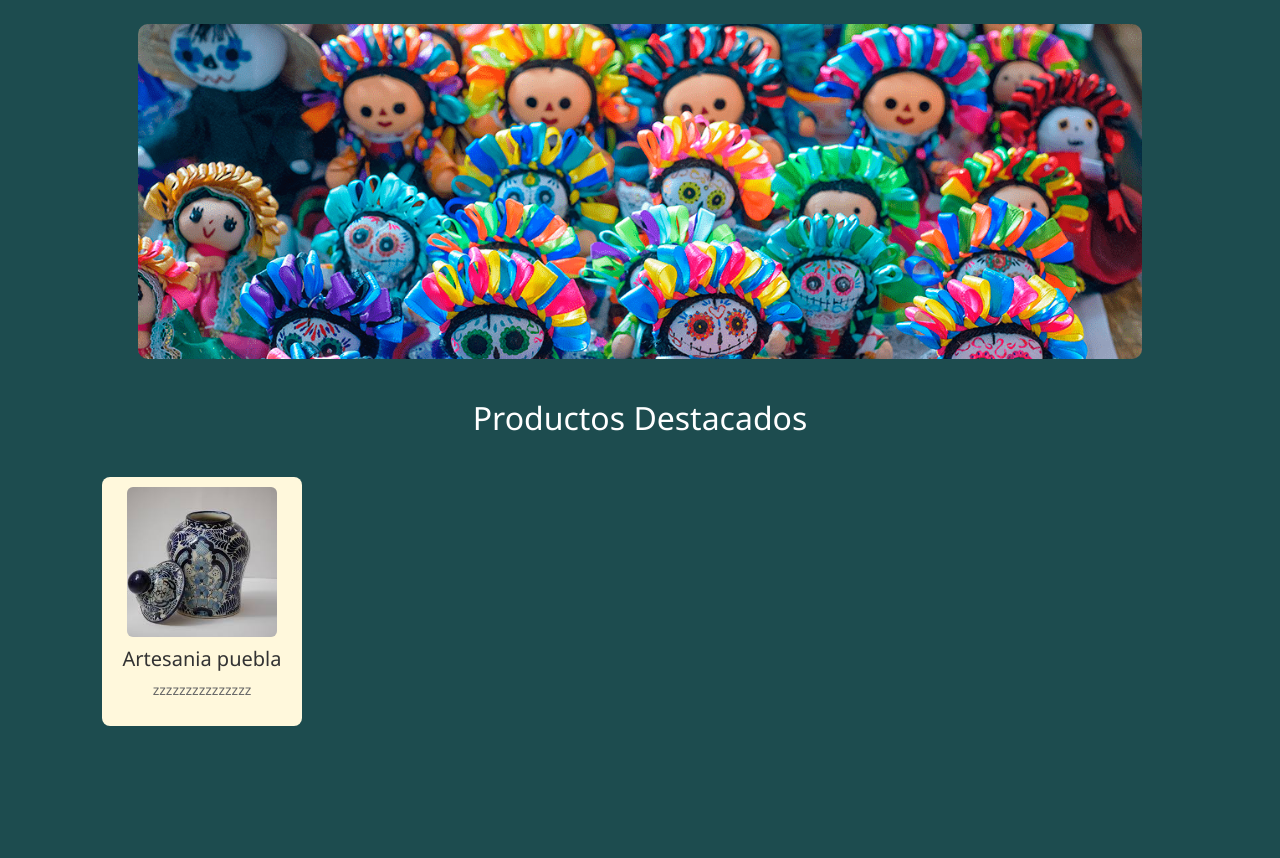
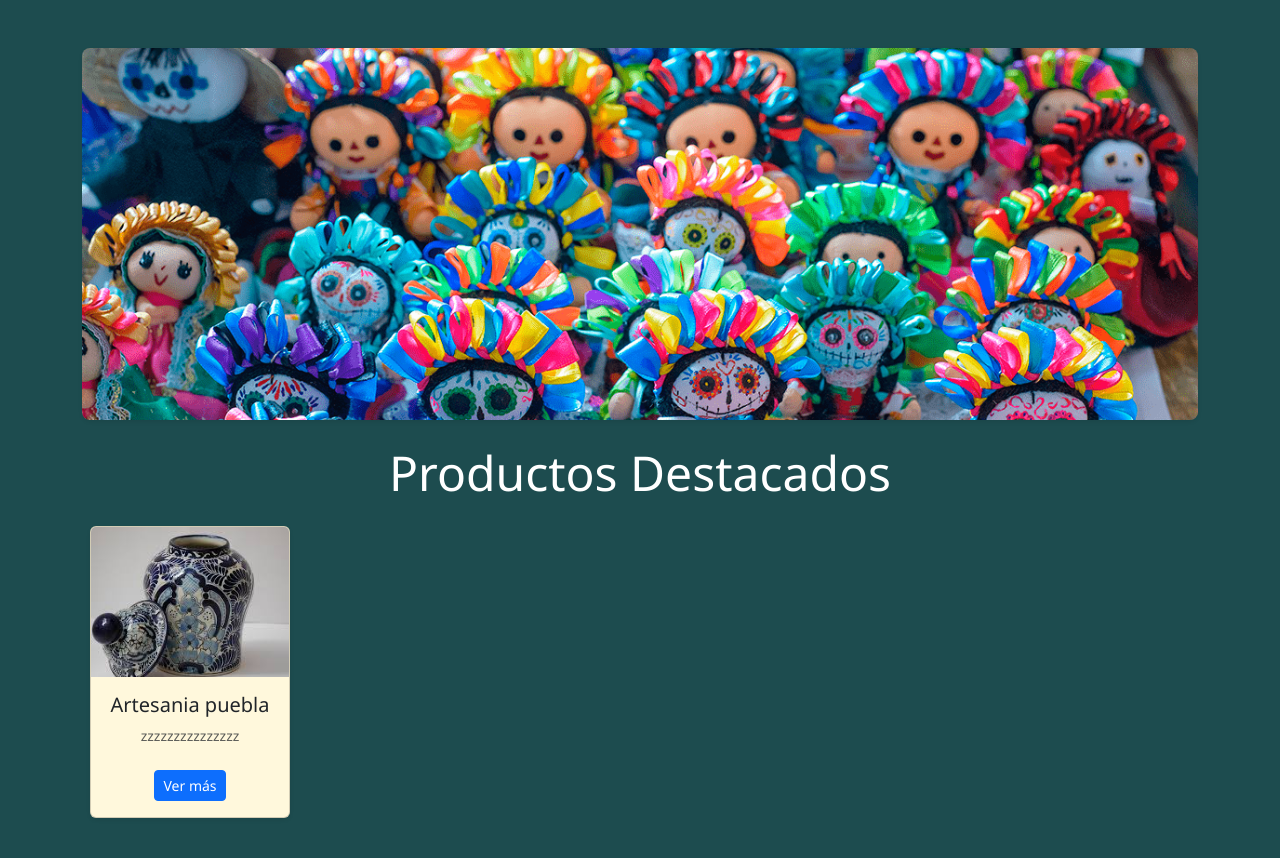
Before and after one commit to Bikembe/proyecto-equipo, a Django app: page / in a window 1280 px wide. Shown: the part 92-950 px from the top of the page. Before the commit the page ends 818 px from the top, so only its background shows below. Run offline with Django 4.2, Linux system fonts and the light colour scheme; data comes from the database, SQL or seed files in the repository.

Commit message:
Actualizar estilos de home.html

```diff
--- a/artesanias/core/templates/core/home.html
+++ b/artesanias/core/templates/core/home.html
@@ -3,21 +3,27 @@
 
 {% block content %}
 
-<div style="text-align: center; margin-bottom: 40px;">
-  <img src="{% static 'images/banner.png' %}" alt="Banner principal" style="max-width: 90%; height: auto; border-radius: 10px;">
+<div class="text-center my-4">
+    <img src="{% static 'images/banner.png' %}" alt="Banner principal" class="img-fluid rounded-3 shadow-sm">
 </div>
 
-<h2 style="color: white; text-align: center; margin-bottom: 20px;">Productos Destacados</h2>
-<div style="overflow-x: auto; display: flex; gap: 20px; padding: 20px;">
-  {% for producto in productos %}
-    {% if producto.destacado %}
-      <div style="min-width: 200px; background: #fff8dc; border-radius: 8px; padding: 10px; text-align: center;">
-        <img src="{{ producto.imagen.url }}" alt="{{ producto.nombre }}" style="max-width: 100%; height: 150px; object-fit: cover; border-radius: 6px;">
-        <h5 style="margin-top: 10px; color: #333;">{{ producto.nombre }}</h5>
-        <p style="font-size: 14px; color: #666;">{{ producto.descripcion|truncatechars:60 }}</p>
-      </div>
-    {% endif %}
-  {% endfor %}
+<h2 class="text-center my-4 display-5 text-white">Productos Destacados</h2>
+
+<div class="d-flex overflow-auto pb-3 custom-highlight-scroll">
+    {% for producto in productos %}
+        {% if producto.destacado %}
+            <div class="card flex-shrink-0 mx-2 shadow-sm" style="width: 200px; background-color: #fff8dc;">
+                {% if producto.imagen %}
+                    <img src="{{ producto.imagen.url }}" class="card-img-top" alt="{{ producto.nombre }}" style="height: 150px; object-fit: cover;">
+                {% endif %}
+                <div class="card-body text-center">
+                    <h5 class="card-title text-dark">{{ producto.nombre }}</h5>
+                    <p class="card-text text-muted small">{{ producto.descripcion|truncatechars:60 }}</p>
+                    <a href="{% url 'detalle_producto' producto.pk %}" class="btn btn-sm btn-primary mt-2">Ver más</a>
+                </div>
+            </div>
+        {% endif %}
+    {% endfor %}
 </div>
 
 {% endblock %}
```
